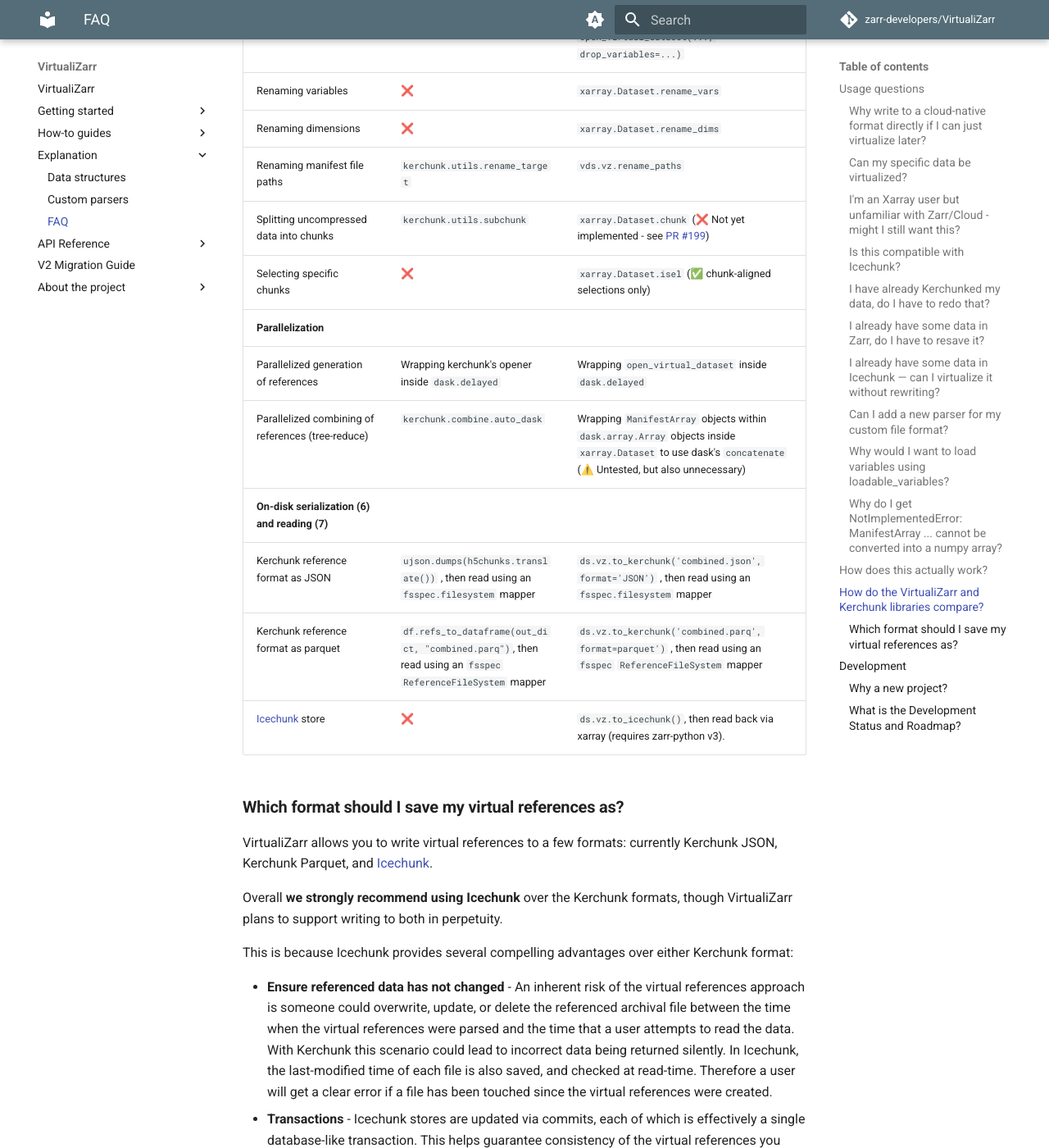
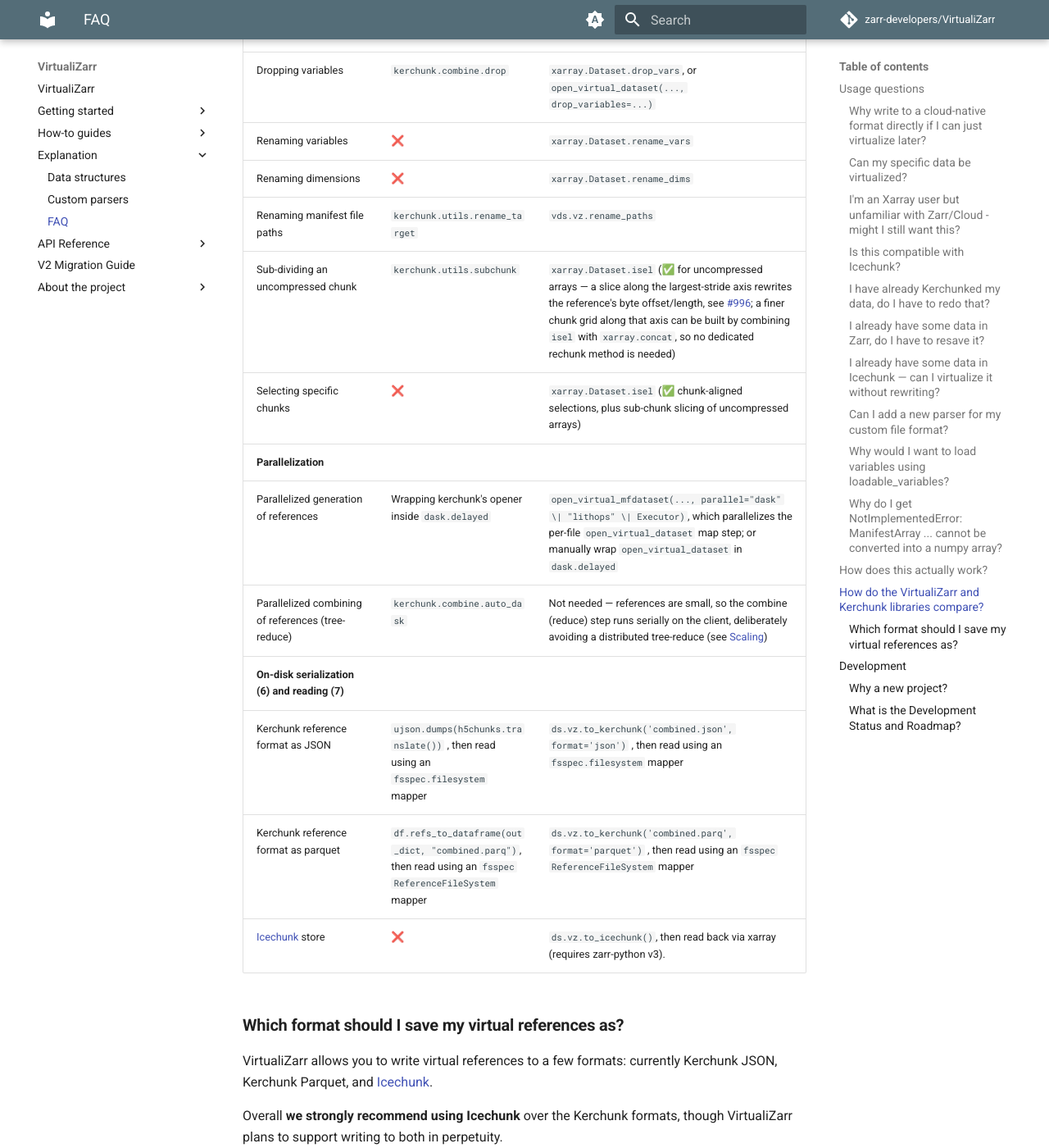
Before and after one commit to zarr-developers/VirtualiZarr, an MkDocs documentation site: the page built from docs/explanation/faq.md, in a window 1280 px wide and 1400 px high, scrolled down 9821 px. Shown: the whole window at 82% size. Built offline with MkDocs 1.6.1 and Material for MkDocs 9.7.7, drawn with Linux system fonts in a browser that asks for light colours; comment, search, counter and statistics services are not loaded; the version menu is left out; some of the changed text lies outside the part shown.

Commit message:
Update stale rows in the Kerchunk comparison FAQ (#1045)
* Update Kerchunk comparison FAQ for sub-chunk isel parity

The "Splitting uncompressed data into chunks" row linked PR #199, which
was closed without merging. Sub-chunk slicing landed instead via #996:
slicing an uncompressed ManifestArray along its largest-stride axis
rewrites the reference's byte offset/length. A finer chunk grid along
that axis can be built by combining isel with xarray.concat, so no
dedicated rechunk method is needed.

Also note that chunk selection now covers sub-chunk slicing of
uncompressed arrays, not just chunk-aligned selections.

Co-Authored-By: Claude Opus 4.8 (1M context) <noreply@anthropic.com>

* Fix stale parallelization rows in Kerchunk comparison FAQ

The two Parallelization rows predated open_virtual_mfdataset's `parallel`
kwarg:

- Generation: point at open_virtual_mfdataset(parallel="dask"|"lithops"|
  Executor), which parallelizes the per-file open map step, rather than
  only describing a manual dask.delayed wrap.
- Combining (tree-reduce): drop the stale "wrap ManifestArray in
  dask.array (Untested)" description. VirtualiZarr deliberately combines
  references serially on the client since they are small, avoiding a
  distributed tree-reduce (per the Scaling docs).

Co-Authored-By: Claude Opus 4.8 (1M context) <noreply@anthropic.com>

* Fix incorrect code snippets in Kerchunk comparison FAQ

- to_kerchunk format strings: 'JSON' -> 'json' (the format arg only
  accepts the lowercase literals "dict"/"json"/"parquet"), and fix the
  missing opening quote in format='parquet'.
- DMRPPParser: pass an instance (DMRPPParser()) like every other parser
  row, not the bare class.
- Mark the Kerchunk cell for reading a Zarr v3 store as ❌ (ZarrToZarr is
  v2-only) instead of leaving it blank.

Co-Authored-By: Claude Opus 4.8 (1M context) <noreply@anthropic.com>

---------

Co-authored-by: Claude Opus 4.8 (1M context) <noreply@anthropic.com>

```diff
--- a/docs/explanation/faq.md
+++ b/docs/explanation/faq.md
@@ -210,12 +210,12 @@ Users of Kerchunk may find the following comparison table useful, which shows wh
 | From a netCDF3 file                                                      | `kerchunk.netCDF3.NetCDF3ToZarr`                                                                                                    | `open_virtual_dataset(..., parser=NetCDF3Parser())`, via `kerchunk.netCDF3.NetCDF3ToZarr`                                                                                     |
 | From a COG / tiff file                                                   | `kerchunk.tiff.tiff_to_zarr`                                                                                                        | `open_virtual_dataset(..., parser=VirtualTIFF())`, via [virtual_tiff](https://github.com/virtual-zarr/virtual-tiff)                                                              |
 | From a Zarr v2 store                                                     | `kerchunk.zarr.ZarrToZarr`                                                                                                          | `open_virtual_dataset(..., parser=ZarrParser())`                                                                                       |
-| From a Zarr v3 store                                                     |                                                                                                          | `open_virtual_dataset(..., parser=ZarrParser())`                                                                                        |
+| From a Zarr v3 store                                                     | ❌                                                                                                         | `open_virtual_dataset(..., parser=ZarrParser())`                                                                                        |
 | From an existing [Icechunk](https://icechunk.io/) repo                   | ❌                                                                                                        | `open_virtual_dataset(..., parser=IcechunkParser())`, or `IcechunkParser().parse_session(session, registry, native_chunks_prefix=...)` if you already have an open icechunk session |
 | From a GRIB1/GRIB2 file                                                  | `kerchunk.grib2.scan_grib`                                                                                                          | `open_virtual_dataset(..., parser=GribberishParser())` (or `open_virtual_datatree(...)`), via [gribberish](https://github.com/mpiannucci/gribberish)                                                                                |
 | From a FITS file                                                         | `kerchunk.fits.process_file`                                                                                                        | `open_virtual_dataset(..., parser=FITSParser())`, via `kerchunk.fits.process_file`                                                                                      |
 | From a HDF4 file                                                         | `kerchunk.hdf4.HDF4ToZarr`                                                                                                        | `open_virtual_dataset(..., parser=HDF4Parser())`, via `kerchunk.hdf4.HDF4ToZarr`                                                        |
-| From a [DMR++](https://opendap.github.io/DMRpp-wiki/DMRpp.html) metadata file                                                    | ❌                                                                                                        | `open_virtual_dataset(..., parser=DMRPPParser)`                                                                                     |
+| From a [DMR++](https://opendap.github.io/DMRpp-wiki/DMRpp.html) metadata file                                                    | ❌                                                                                                        | `open_virtual_dataset(..., parser=DMRPPParser())`                                                                                     |
 | From existing kerchunk JSON references                                                 | `kerchunk.combine.MultiZarrToZarr(append=True)`                                                                                                       | `open_virtual_dataset(..., parser=KerchunkJSONParser())`                                                                                      |
 | From existing kerchunk parquet references                                                 | `kerchunk.combine.MultiZarrToZarr(append=True)`                                                                                                       | `open_virtual_dataset(..., parser=KerchunkParquetParser())`                                                                                      |
 | **In-memory representation (2)**                                         |                                                                                                                                     |                                                                                                                                                  |
@@ -231,14 +231,14 @@ Users of Kerchunk may find the following comparison table useful, which shows wh
 | Renaming variables              | ❌                                                                                                                                  | `xarray.Dataset.rename_vars`                                                                                                                          |
 | Renaming dimensions              | ❌                                                                                                                                  | `xarray.Dataset.rename_dims`                                                                                                                          |
 | Renaming manifest file paths | `kerchunk.utils.rename_target`                                                                                                                                  | `vds.vz.rename_paths`                                                                                                                          |
-| Splitting uncompressed data into chunks | `kerchunk.utils.subchunk`                                                                                                                                  | `xarray.Dataset.chunk` (❌ Not yet implemented - see [PR #199](https://github.com/zarr-developers/VirtualiZarr/pull/199))
-| Selecting specific chunks | ❌                                                                                                                                  | `xarray.Dataset.isel` (✅ chunk-aligned selections only)                                                                                                                          |
+| Sub-dividing an uncompressed chunk | `kerchunk.utils.subchunk`                                                                                                                                  | `xarray.Dataset.isel` (✅ for uncompressed arrays — a slice along the largest-stride axis rewrites the reference's byte offset/length, see [#996](https://github.com/zarr-developers/VirtualiZarr/pull/996); a finer chunk grid along that axis can be built by combining `isel` with `xarray.concat`, so no dedicated rechunk method is needed) |
+| Selecting specific chunks | ❌                                                                                                                                  | `xarray.Dataset.isel` (✅ chunk-aligned selections, plus sub-chunk slicing of uncompressed arrays)                                                                                                                          |
 **Parallelization**                                                      |                                                                                                                                     |                                                                                                                                                  |
-| Parallelized generation of references                                    | Wrapping kerchunk's opener inside `dask.delayed`                                                                                    | Wrapping `open_virtual_dataset` inside `dask.delayed`
-| Parallelized combining of references (tree-reduce)                       | `kerchunk.combine.auto_dask`                                                                                                        | Wrapping `ManifestArray` objects within `dask.array.Array` objects inside `xarray.Dataset` to use dask's `concatenate` (⚠️ Untested, but also unnecessary)                         |
+| Parallelized generation of references                                    | Wrapping kerchunk's opener inside `dask.delayed`                                                                                    | `open_virtual_mfdataset(..., parallel="dask" \| "lithops" \| Executor)`, which parallelizes the per-file `open_virtual_dataset` map step; or manually wrap `open_virtual_dataset` in `dask.delayed` |
+| Parallelized combining of references (tree-reduce)                       | `kerchunk.combine.auto_dask`                                                                                                        | Not needed — references are small, so the combine (reduce) step runs serially on the client, deliberately avoiding a distributed tree-reduce (see [Scaling](../how_to/scaling.md)) |
 | **On-disk serialization (6) and reading (7)**                            |                                                                                                                                     |                                                                                                                                                  |
-| Kerchunk reference format as JSON                                        | `ujson.dumps(h5chunks.translate())` , then read using an `fsspec.filesystem` mapper                                | `ds.vz.to_kerchunk('combined.json', format='JSON')` , then read using an `fsspec.filesystem` mapper                                      |
-| Kerchunk reference format as parquet                                     | `df.refs_to_dataframe(out_dict, "combined.parq")`, then read using an `fsspec` `ReferenceFileSystem` mapper | `ds.vz.to_kerchunk('combined.parq', format=parquet')` , then read using an `fsspec` `ReferenceFileSystem` mapper |
+| Kerchunk reference format as JSON                                        | `ujson.dumps(h5chunks.translate())` , then read using an `fsspec.filesystem` mapper                                | `ds.vz.to_kerchunk('combined.json', format='json')` , then read using an `fsspec.filesystem` mapper                                      |
+| Kerchunk reference format as parquet                                     | `df.refs_to_dataframe(out_dict, "combined.parq")`, then read using an `fsspec` `ReferenceFileSystem` mapper | `ds.vz.to_kerchunk('combined.parq', format='parquet')` , then read using an `fsspec` `ReferenceFileSystem` mapper |
 | [Icechunk](https://icechunk.io/) store                          | ❌                                                                                                                                 | `ds.vz.to_icechunk()`, then read back via xarray (requires zarr-python v3).                                |
 
 ### Which format should I save my virtual references as?
```
